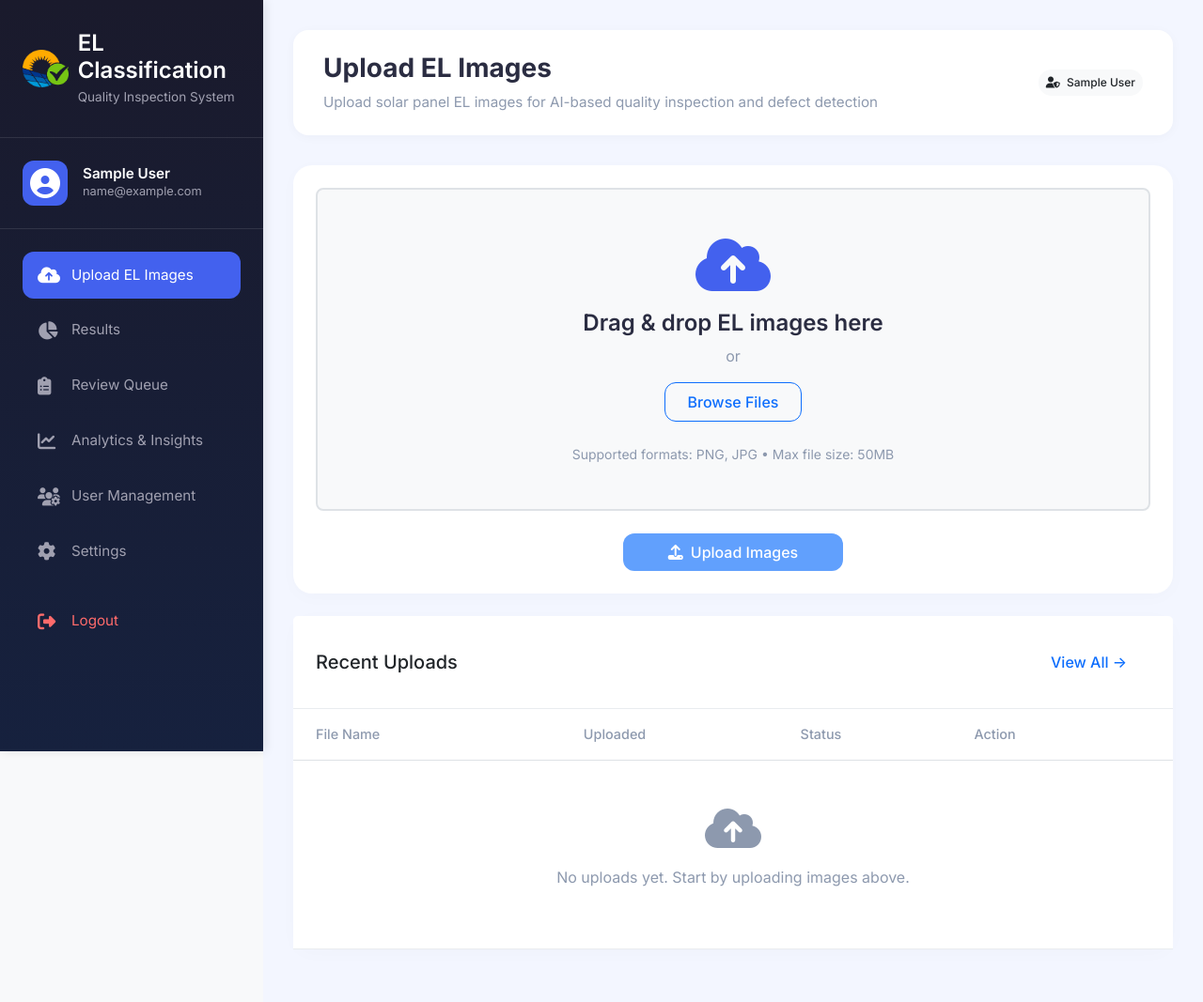
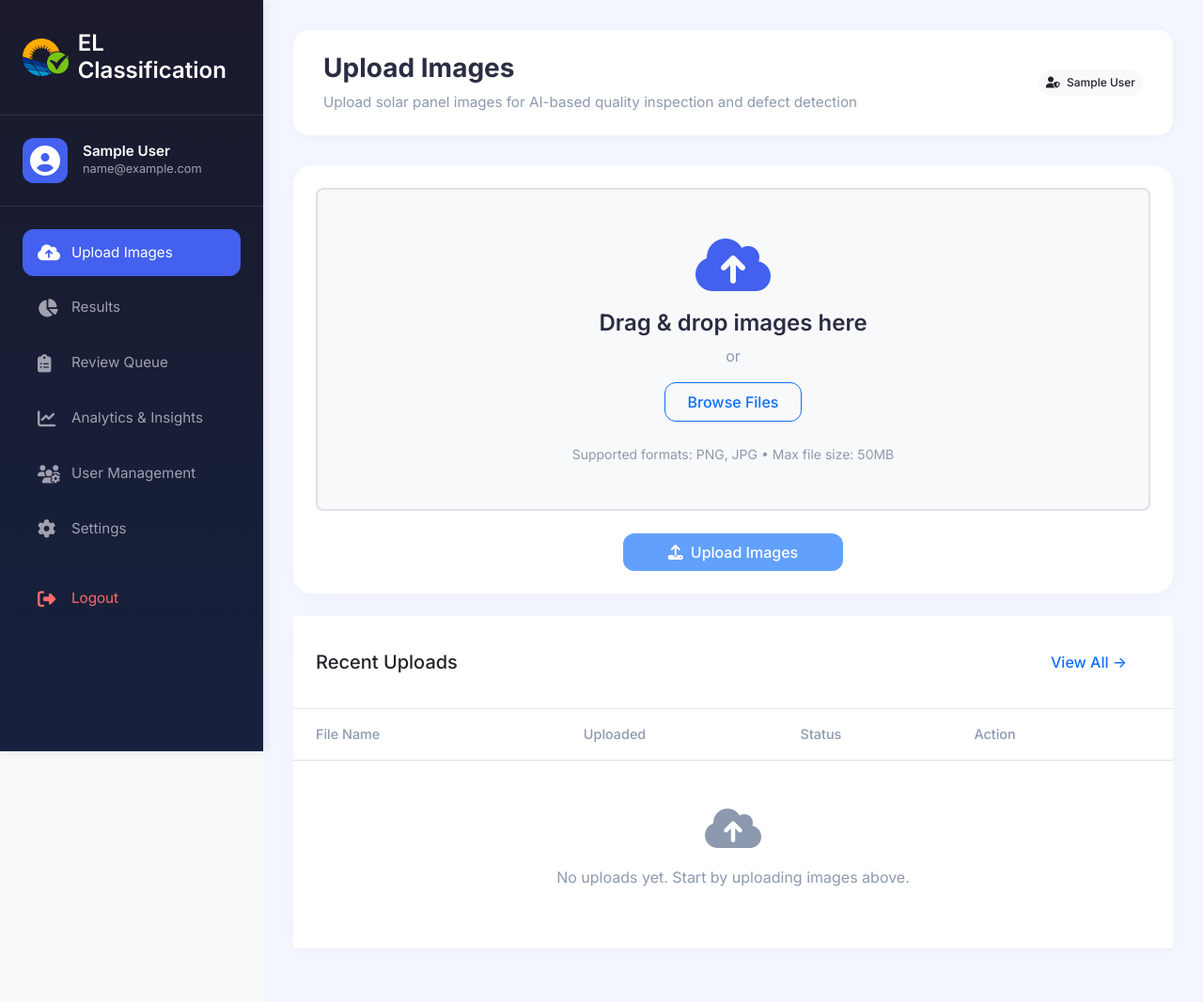
Before and after one commit to kavyaviki/EL-Image-Classification, a Django app: page /inspections/upload/ in a window 1280 px wide. Shown: the whole page at 94% size. Run offline with Django 5.2, Linux system fonts and the light colour scheme; the visitor is signed in with stand-in values (Sample User, id 1); data that the repository does not hold is empty; some libraries are stand-ins or nearby versions.

Commit message:
updated the host & modifiactions in upload page

```diff
--- a/EL-Application/core/settings.py
+++ b/EL-Application/core/settings.py
@@ -18,6 +18,7 @@ DEBUG = True
 
 ALLOWED_HOSTS = [
     "ec2-13-203-137-15.ap-south-1.compute.amazonaws.com",
+    "https://pv-scan.viki.ai/",
     "13.203.137.15",
     "localhost",
     "127.0.0.1"
--- a/EL-Application/templates/base_dashboard.html
+++ b/EL-Application/templates/base_dashboard.html
@@ -34,7 +34,6 @@
                     <img src="{% static 'images/logo.png' %}" alt="Logo" style="height: 40px; width: auto;">
                     <div>
                         <h3 style="margin: 0;">EL Classification</h3>
-                        <small>Quality Inspection System</small>
                     </div>
                 </div>
             </a>
@@ -59,7 +58,7 @@
                     <a href="{% url 'inspections:upload' %}"
                         class="nav-link {% if request.resolver_match.url_name == 'upload' %}active{% endif %}">
                         <i class="fas fa-cloud-upload-alt"></i>
-                        <span>Upload EL Images</span>
+                        <span>Upload Images</span>
                     </a>
                 </li>
                 <li class="nav-item">
--- a/EL-Application/templates/inspections/upload.html
+++ b/EL-Application/templates/inspections/upload.html
@@ -1,10 +1,10 @@
 {% extends 'base_dashboard.html' %}
 {% load static %}
 
-{% block title %}Upload EL Images{% endblock %}
+{% block title %}Upload Images{% endblock %}
 
-{% block page_title %}Upload EL Images{% endblock %}
-{% block page_subtitle %}Upload solar panel EL images for AI-based quality inspection and defect detection{% endblock %}
+{% block page_title %}Upload Images{% endblock %}
+{% block page_subtitle %}Upload solar panel images for AI-based quality inspection and defect detection{% endblock %}
 
 {% block extra_css %}
 <style>
@@ -127,7 +127,7 @@
                         ondragleave="this.classList.remove('border-primary', 'bg-light');" ondrop="handleDrop(event)">
 
                         <i class="fas fa-cloud-upload-alt fa-4x text-primary mb-3"></i>
-                        <h4 class="mb-2">Drag & drop EL images here</h4>
+                        <h4 class="mb-2">Drag & drop images here</h4>
                         <p class="text-muted mb-3">or</p>
 
                         <button type="button" class="btn btn-outline-primary px-4 py-2" id="browseBtn">
```
